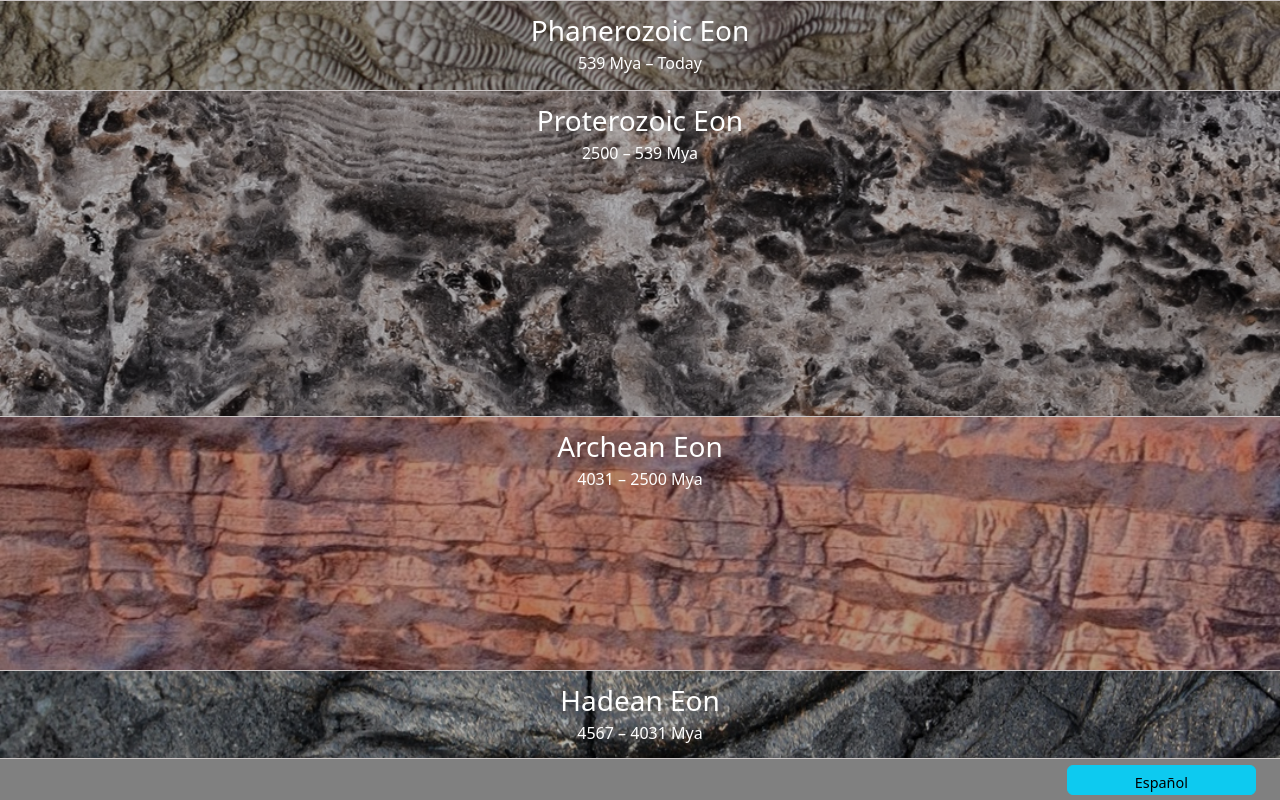
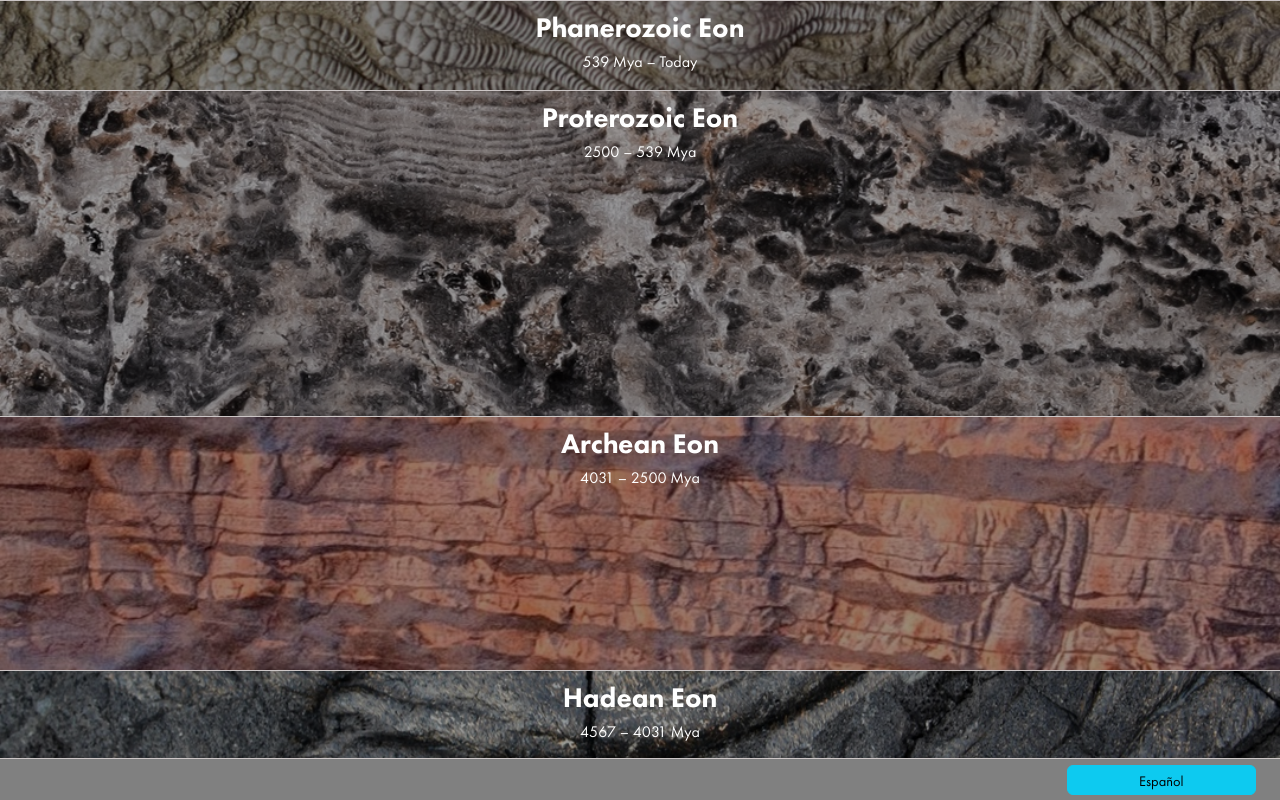
Before and after one commit to Adventure-Science-Center/Geology-Timeline, a plain HTML site: page index.html in a window 1280 px wide. Drawn offline with nearby package versions, Linux system fonts and the light colour scheme.

Commit message:
Add fonts

```diff
--- a/css/index.css
+++ b/css/index.css
@@ -1,3 +1,18 @@
+@font-face {
+    font-family: Futura-PT-Book;
+    src: url("../fonts/futura-pt-book.otf");
+  }
+
+  @font-face {
+    font-family: Futura-PT-Light;
+    src: url("../fonts/FuturaPTLight[78].otf");
+  }
+
+  @font-face {
+    font-family: Futura-PT-Heavy;
+    src: url("../fonts/futura-pt-heavy.otf");
+  }
+
 html, body {
     overflow: hidden;
     background-color: gray;
@@ -17,7 +32,7 @@ html, body {
     transition: 1s;
     border-top: 0.2vh solid rgb(203, 197, 197);
     background-blend-mode: darken;
-    background-color: rgba(0, 0, 0, 0.3);
+    background-color: rgba(0, 0, 0, 0.4);
 }
 .eon-collapsed {
     height: 7%!important;
@@ -68,6 +83,7 @@ html, body {
     margin-top: 1vh;
     overflow: hidden;
     transition: 1s;
+    font-family: Futura-PT-Book;
 }
 .eon-time {
     color: white;
@@ -76,6 +92,7 @@ html, body {
     text-align: center;
     pointer-events: auto;
     transition: 1s;
+    font-family: Futura-PT-Book;
 }
 .eon-title {
     color: white;
@@ -83,6 +100,7 @@ html, body {
     text-align: center;
     padding-top: 1vh;
     transition: 1s;
+    font-family: Futura-PT-Heavy;
 }
 .era {
     display: flex;
@@ -153,12 +171,14 @@ html, body {
     padding: 1vh;
     margin-top: 1vh;
     overflow: hidden;
+    font-family: Futura-PT-Book;
 }
 .era-time {
     color: white;
     font-size: 1.5vh;
     text-align: center;
     transition: 1s;
+    font-family: Futura-PT-Book;
 }
 .era-time.era-time-medium {
     font-size: 1.25vh;
@@ -168,6 +188,7 @@ html, body {
     font-size: 3vh;
     text-align: center;
     transition: 1s;
+    font-family: Futura-PT-Heavy;
 }
 .era-title.era-title-medium {
     font-size: 2.5vh;
@@ -235,12 +256,14 @@ html, body {
     padding: 1vh;
     margin-top: 1vh;
     overflow: hidden;
+    font-family: Futura-PT-Book;
 }
 .period-time {
     color: white;
     font-size: 1.3vh;
     text-align: center;
     transition: 1s;
+    font-family: Futura-PT-Book;
 }
 .period-time.period-time-medium {
     font-size: 1.15vh;
@@ -253,6 +276,7 @@ html, body {
     font-size: 2.5vh;
     text-align: center;
     transition: 1s;
+    font-family: Futura-PT-Heavy;
 }
 .period-title.period-title-medium {
     font-size: 2vh;
@@ -290,6 +314,7 @@ html, body {
 }
 #langSwitchButton {
     font-size: 1.8vh;
+    font-family: Futura-PT-Book;
 }
 #phanerozoic {
     height: 11.8%;
--- a/js/index.js
+++ b/js/index.js
@@ -89,7 +89,7 @@ const eras = {
     name_es: 'Era Mesoproterozoica',
     periods: ['stenian', 'ectasian', 'calymmian'],
     summary_en: "The Mesoproterozoic is the first era for which a comprehensive geologic record has been found. The continents we know today began to emerge, although their shapes were very different.",
-    summary_es: 'El Mesoproterozoico es la primera era de la que se ha encontrado un registro geológico completo. Los continentes que conocemos hoy comenzaron a surgir durante esta era, aunque sus formas eran muy diferentes.',
+    summary_es: '<small>El Mesoproterozoico es la primera era de la que se ha encontrado un registro geológico completo. Los continentes que conocemos hoy comenzaron a surgir durante esta era, aunque sus formas eran muy diferentes.</small>',
     time_en: '1600 – 1000 Mya',
     time_es: 'Entre hace 1600 – 1000 Ma'
   },
@@ -664,7 +664,7 @@ function resetInactivityTimer() {
     }
     // Then, make sure we are English
     setTimeout(() => {localize('en')}, 1000)
-  }, 5000)
+  }, 30000)
 }
 
 document.getElementById('langSwitchButton').addEventListener('click', (ev) => {
```
Also changed, not shown: fonts/FuturaPTLight[78].otf (added), fonts/futura-pt-book.otf (added), fonts/futura-pt-heavy.otf (added).
